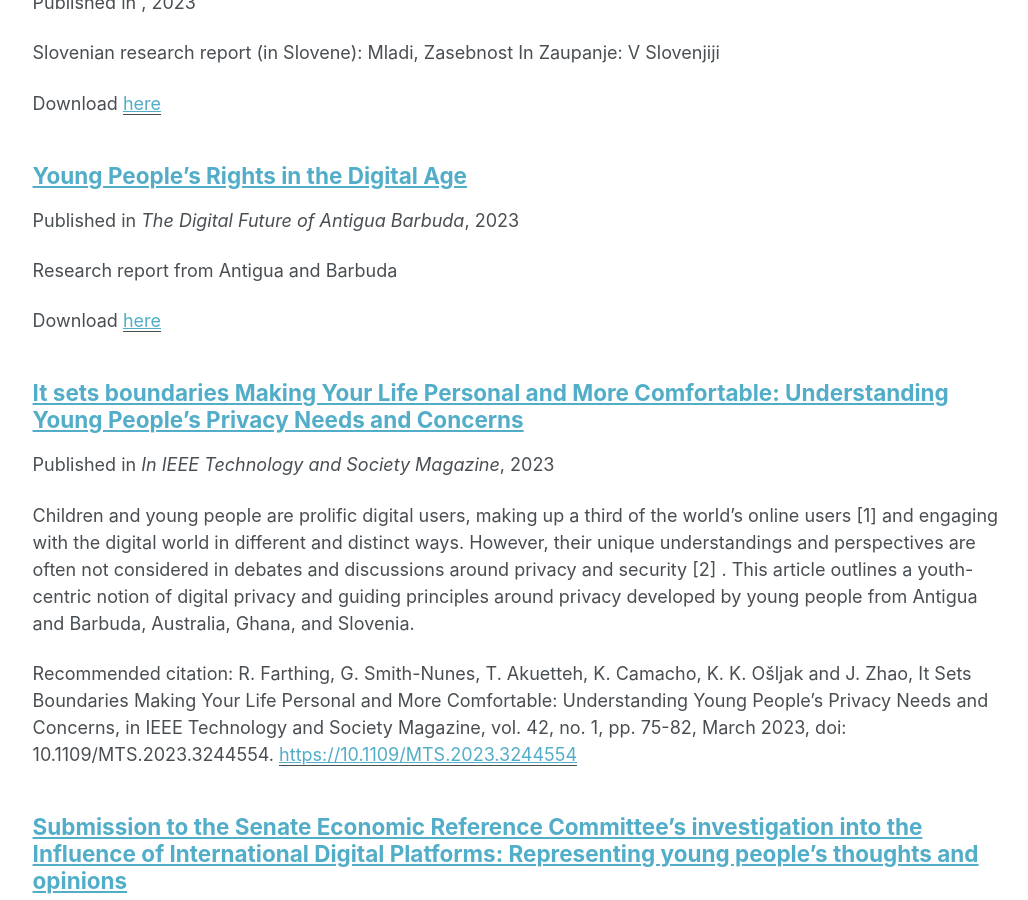
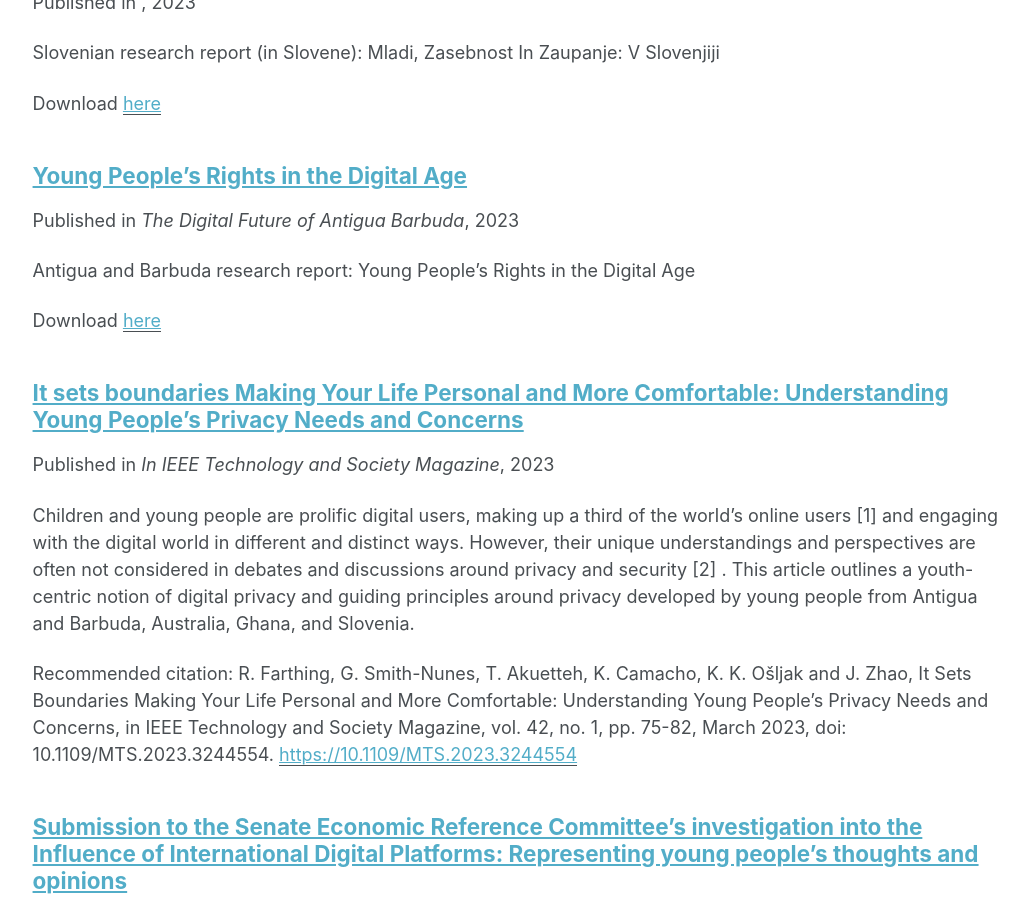
Before and after one commit to trustech4kids/trustech4kids.github.io, a Jekyll site: the page built from _pages/publications.md, in a window 1280 px wide and 900 px high, scrolled down 465 px. Shown: the whole window, without its empty margins (249-1277 px from the left). Built offline with Jekyll 4.4.1, drawn with Linux system fonts in a browser that asks for light colours.

Commit message:
Update 2023-03-report.md

```diff
--- a/_publications/2023-03-report.md
+++ b/_publications/2023-03-report.md
@@ -2,7 +2,7 @@
 title: "Young People's Rights in the Digital Age"
 collection: publications
 permalink: /publication/2023-03-report
-excerpt: "Research report from Antigua and Barbuda"
+excerpt: "Antigua and Barbuda research report: Young People’s Rights in the Digital Age"
 date: "2023-03-01"
 venue: 'The Digital Future of Antigua Barbuda'
 paperurl: "https://trustech4kids.github.io/files/ABReportFinal202303.pdf"
```
